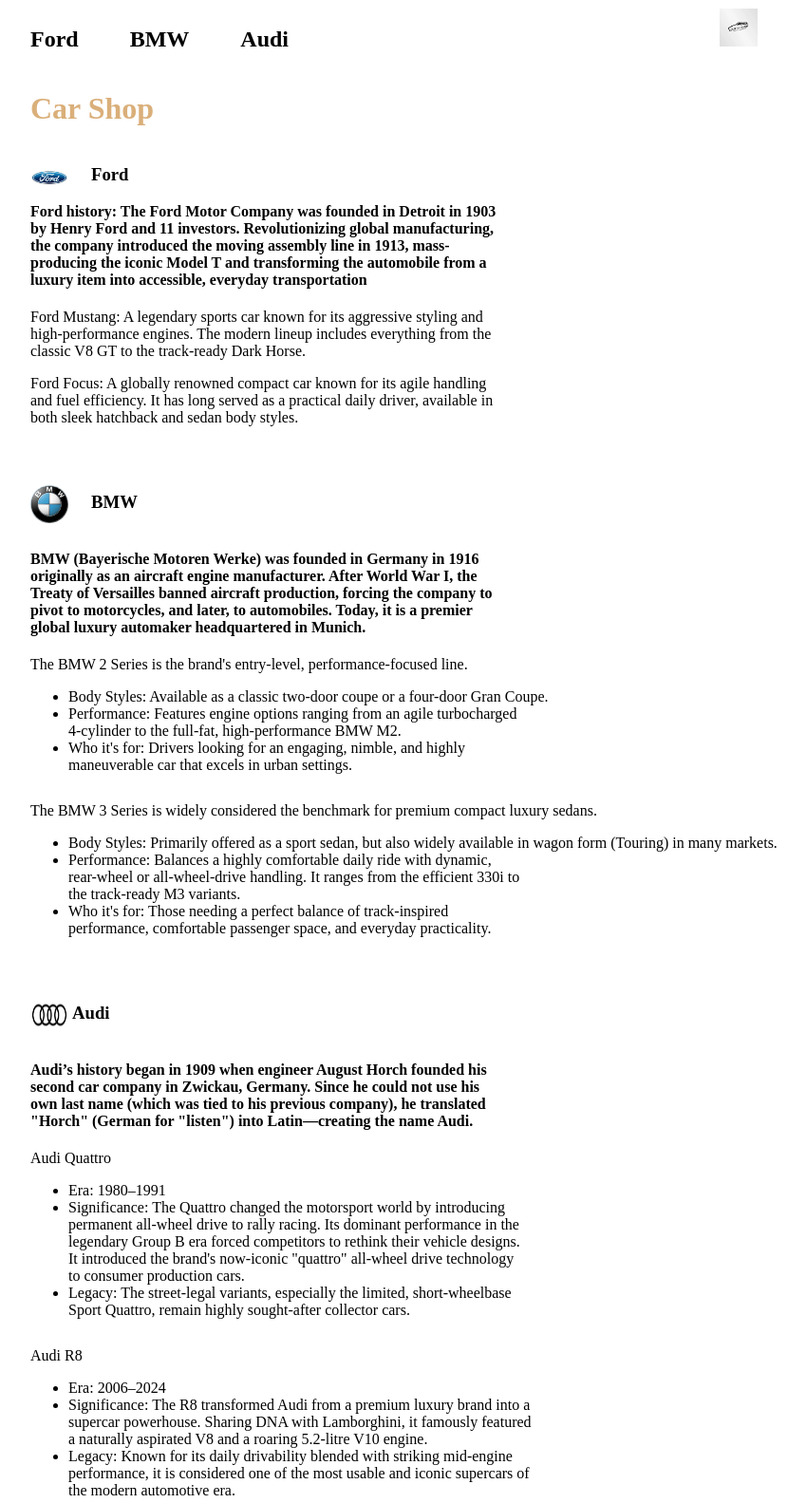
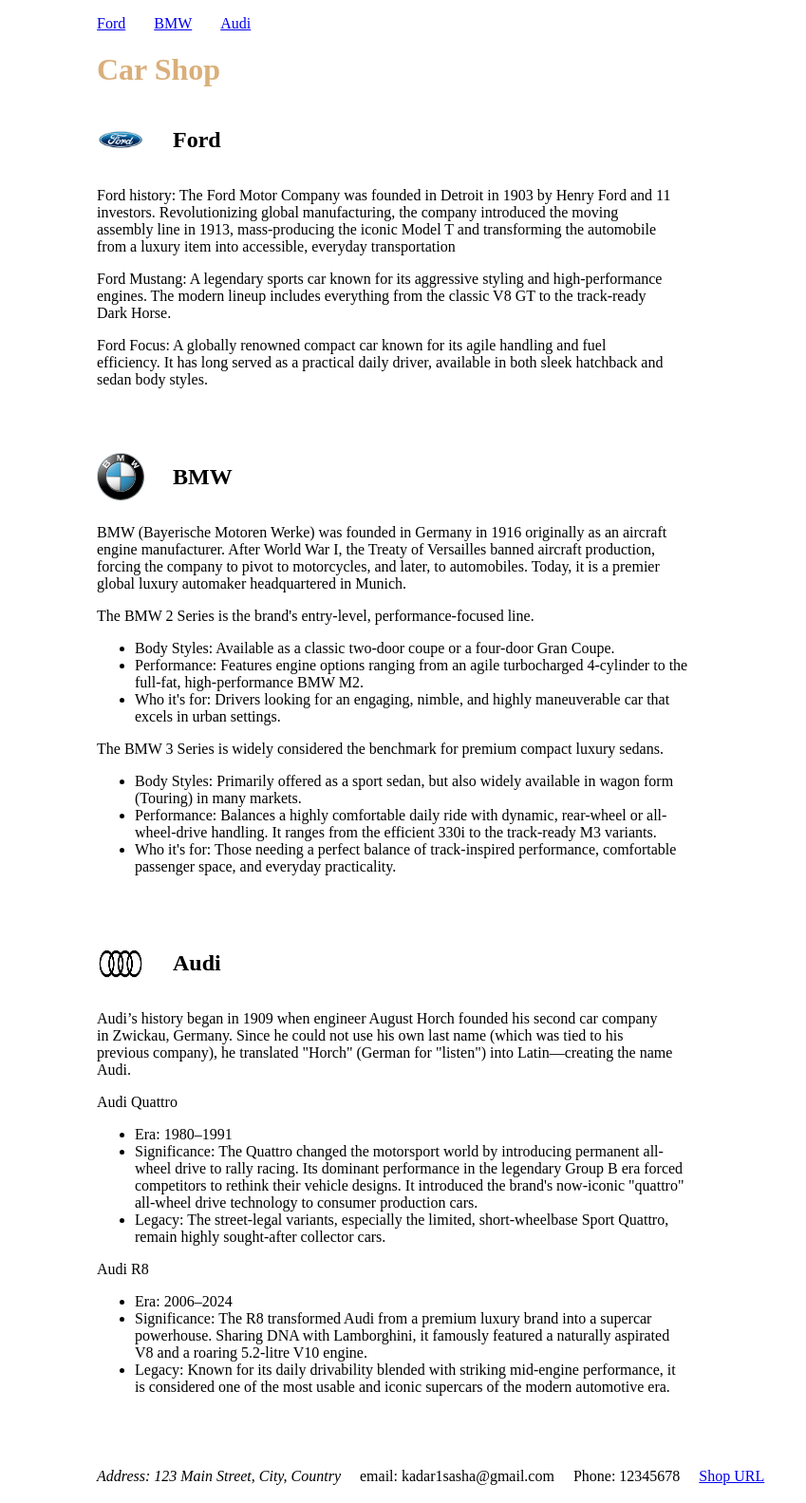
Before and after one commit to KadarKadarSasha/kadar-car-shop, a website: page index.html in a window 1280 px wide. Shown: the top 1583 px of the page at 95% size, without its empty margins (6-855 px from the left). Drawn offline with Linux system fonts and the light colour scheme.

Commit message:
update html and css, move css to assets folder

```diff
--- /dev/null
+++ b/assets/css/style.css
@@ -0,0 +1,55 @@
+* {
+  box-sizing: border-box;
+}
+
+.container {
+  width: 80%;
+  margin-left: 100px;
+}
+
+nav ul {
+  list-style-type: none;
+  display: flex;
+  gap: 30px;
+  padding: 0;
+}
+
+header {
+  margin-left: 100px;
+}
+
+.car-section p {
+  width: 60%;
+}
+
+.car-section li {
+  width: 60%;
+}
+
+.car-section {
+  margin-bottom: 60px;
+}
+
+.ford-title,
+.bmw-title,
+.audi-title {
+  display: flex;
+  align-items: center;
+}
+
+h1 {
+  color: rgb(218, 175, 122);
+}
+
+.car-logo {
+  margin-right: 30px;
+}
+
+.footer-section {
+  display: flex;
+  margin-left: 100px;
+  align-items: center;
+  margin-right: 20px;
+  width: 60%;
+  gap: 20px;
+}
--- a/index.html
+++ b/index.html
@@ -3,69 +3,85 @@
   <head>
     <meta charset="UTF-8" />
     <meta name="viewport" content="width=device-width, initial-scale=1.0" />
-    <title>Document</title>
-    <link rel="stylesheet" href="style.css" />
+    <title>Car Shop</title>
+    <link rel="stylesheet" href="./assets/css/style.css" />
   </head>
   <body>
     <header>
-      <h2 class="ford-text">Ford</h2>
-      <h2 class="BMW-text">BMW</h2>
-      <h2 class="Audi">Audi</h2>
-      <img
-        src="./assets/images/original-533aa6fc96f5a75cbc35e4b1218f9b7d.webp"
-        alt="car-logo"
-      />
+      <nav>
+        <ul>
+          <li><a href="#ford-section">Ford</a></li>
+          <li><a href="#bmw-section">BMW</a></li>
+          <li><a href="#audi-section">Audi</a></li>
+        </ul>
+      </nav>
     </header>
+    <div class="container">
       <main>
         <h1>Car Shop</h1>
-      <section class="ford-section">
+        <section id="ford-section" class="car-section">
+          <div class="ford-title">
             <img
-          class="ford-logo"
+              class="car-logo"
               src="./assets/images/images.jpg"
               alt="ford-logo"
+              width="50"
+              height="50"
             />
-        <h3 style="display: inline-block">Ford</h3>
-        <h4 class="ford-history">
-          Ford history: The Ford Motor Company was founded in Detroit in 1903 by
-          Henry Ford and 11 investors. Revolutionizing global manufacturing, the
-          company introduced the moving assembly line in 1913, mass-producing
-          the iconic Model T and transforming the automobile from a luxury item
-          into accessible, everyday transportation
-        </h4>
-        <p id="ford-mustang-text">
-          Ford Mustang: A legendary sports car known for its aggressive styling
-          and high-performance engines. The modern lineup includes everything
-          from the classic V8 GT to the track-ready Dark Horse.
+            <h2>Ford</h2>
+          </div>
+          <p>
+            Ford history: The Ford Motor Company was founded in Detroit in 1903
+            by Henry Ford and 11 investors. Revolutionizing global
+            manufacturing, the company introduced the moving assembly line in
+            1913, mass-producing the iconic Model T and transforming the
+            automobile from a luxury item into accessible, everyday
+            transportation
           </p>
-        <p id="ford-focus-text">
+          <p>
+            Ford Mustang: A legendary sports car known for its aggressive
+            styling and high-performance engines. The modern lineup includes
+            everything from the classic V8 GT to the track-ready Dark Horse.
+          </p>
+          <p>
             Ford Focus: A globally renowned compact car known for its agile
-          handling and fuel efficiency. It has long served as a practical daily
-          driver, available in both sleek hatchback and sedan body styles.
+            handling and fuel efficiency. It has long served as a practical
+            daily driver, available in both sleek hatchback and sedan body
+            styles.
           </p>
         </section>
-      <section class="bmw-section">
-        <img class="bmw-logo" src="./assets/images/BMW.svg" alt="bmw-logo" />
-        <h3 style="display: inline-block">BMW</h3>
-        <h4 style="width: 40%">
+        <section id="bmw-section" class="car-section">
+          <div class="bmw-title">
+            <img
+              class="car-logo"
+              src="./assets/images/BMW.svg"
+              alt="bmw-logo"
+              width="50"
+              height="50"
+            />
+            <h2>BMW</h2>
+          </div>
+          <p>
             BMW (Bayerische Motoren Werke) was founded in Germany in 1916
-          originally as an aircraft engine manufacturer. After World War I, the
-          Treaty of Versailles banned aircraft production, forcing the company
-          to pivot to motorcycles, and later, to automobiles. Today, it is a
-          premier global luxury automaker headquartered in Munich.
-        </h4>
+            originally as an aircraft engine manufacturer. After World War I,
+            the Treaty of Versailles banned aircraft production, forcing the
+            company to pivot to motorcycles, and later, to automobiles. Today,
+            it is a premier global luxury automaker headquartered in Munich.
+          </p>
           <p>
-          The BMW 2 Series is the brand's entry-level, performance-focused line.
+            The BMW 2 Series is the brand's entry-level, performance-focused
+            line.
           </p>
           <ul>
             <li>
               Body Styles: Available as a classic two-door coupe or a four-door
               Gran Coupe.
             </li>
-          <li style="width: 40%">
+            <li>
               Performance: Features engine options ranging from an agile
               turbocharged 4-cylinder to the full-fat, high-performance BMW M2.
             </li>
-          <li id="bmw-3-text" style="width: 40%">
+            <li>
               Who it's for: Drivers looking for an engaging, nimble, and highly
               maneuverable car that excels in urban settings.
             </li>
@@ -79,44 +95,55 @@
               Body Styles: Primarily offered as a sport sedan, but also widely
               available in wagon form (Touring) in many markets.
             </li>
-          <li style="width: 40%">
-            Performance: Balances a highly comfortable daily ride with dynamic,
-            rear-wheel or all-wheel-drive handling. It ranges from the efficient
-            330i to the track-ready M3 variants.
+            <li>
+              Performance: Balances a highly comfortable daily ride with
+              dynamic, rear-wheel or all-wheel-drive handling. It ranges from
+              the efficient 330i to the track-ready M3 variants.
             </li>
-          <li class="bmw-text" style="width: 40%">
+            <li>
               Who it's for: Those needing a perfect balance of track-inspired
-            performance, comfortable passenger space, and everyday practicality.
+              performance, comfortable passenger space, and everyday
+              practicality.
             </li>
           </ul>
         </section>
-      <section class="audi-section">
-        <img id="audi-logo" src="./assets/images/images.png" alt="audi-logo" />
-        <h3 style="display: inline-block">Audi</h3>
-        <h4 style="width: 40%">
+        <section id="audi-section" class="car-section">
+          <div class="audi-title">
+            <img
+              class="car-logo"
+              src="./assets/images/images.png"
+              alt="audi-logo"
+              width="50"
+              height="50"
+            />
+            <h2>Audi</h2>
+          </div>
+          <p>
             Audi’s history began in 1909 when engineer August Horch founded his
-          second car company in Zwickau, Germany. Since he could not use his own
-          last name (which was tied to his previous company), he translated
-          "Horch" (German for "listen") into Latin—creating the name Audi.
-        </h4>
+            second car company in Zwickau, Germany. Since he could not use his
+            own last name (which was tied to his previous company), he
+            translated "Horch" (German for "listen") into Latin—creating the
+            name Audi.
+          </p>
           <p>Audi Quattro</p>
           <ul>
             <li>Era: 1980–1991</li>
-          <li style="width: 40%">
+            <li>
               Significance: The Quattro changed the motorsport world by
-            introducing permanent all-wheel drive to rally racing. Its dominant
-            performance in the legendary Group B era forced competitors to
-            rethink their vehicle designs. It introduced the brand's now-iconic
-            "quattro" all-wheel drive technology to consumer production cars.
+              introducing permanent all-wheel drive to rally racing. Its
+              dominant performance in the legendary Group B era forced
+              competitors to rethink their vehicle designs. It introduced the
+              brand's now-iconic "quattro" all-wheel drive technology to
+              consumer production cars.
             </li>
-          <li class="audi-text">
+            <li>
               Legacy: The street-legal variants, especially the limited,
-            short-wheelbase Sport Quattro, remain highly sought-after collector
-            cars.
+              short-wheelbase Sport Quattro, remain highly sought-after
+              collector cars.
             </li>
           </ul>
           <p>Audi R8</p>
-        <ul id="audi-li">
+          <ul>
             <li>Era: 2006–2024</li>
             <li>
               Significance: The R8 transformed Audi from a premium luxury brand
@@ -124,23 +151,22 @@
               famously featured a naturally aspirated V8 and a roaring 5.2-litre
               V10 engine.
             </li>
-          <li style="margin-bottom: 50px">
+            <li>
               Legacy: Known for its daily drivability blended with striking
-            mid-engine performance, it is considered one of the most usable and
-            iconic supercars of the modern automotive era.
+              mid-engine performance, it is considered one of the most usable
+              and iconic supercars of the modern automotive era.
             </li>
           </ul>
         </section>
       </main>
+    </div>
     <footer>
-      <p id="footer-address">Main address: Pupkina street 21</p>
-
-      <div class="email-phone">
+      <div class="footer-section">
+        <address>Address: 123 Main Street, City, Country</address>
         <p>email: kadar1sasha@gmail.com</p>
-        <p>Phone: asdad</p>
+        <p>Phone: 12345678</p>
+        <a href="#">Shop URL</a>
       </div>
-
-      <a href="#">Shop URL</a>
     </footer>
   </body>
 </html>
--- a/style.css
+++ /dev/null
@@ -1,91 +0,0 @@
-.ford-text {
-  display: inline-block;
-  margin-left: 30px;
-  margin-right: 50px;
-}
-
-.BMW-text {
-  display: inline-block;
-  margin-right: 50px;
-}
-
-.Audi {
-  display: inline-block;
-  margin-right: 450px;
-}
-
-img {
-  width: 40px;
-  height: 40px;
-}
-
-h1 {
-  color: rgb(218, 175, 122);
-  margin-left: 30px;
-}
-
-.ford-logo {
-  margin-right: 20px;
-  vertical-align: middle;
-}
-
-.ford-history {
-  margin-top: 0px;
-  width: 40%;
-}
-
-.ford-section,
-.bmw-section,
-.audi-section {
-  margin-left: 30px;
-}
-
-#ford-mustang-text {
-  width: 40%;
-}
-
-#ford-focus-text {
-  width: 40%;
-  margin-bottom: 50px;
-}
-
-.bmw-logo {
-  margin-right: 20px;
-  vertical-align: middle;
-}
-
-#bmw-3-text {
-  margin-bottom: 30px;
-}
-
-.bmw-text {
-  margin-bottom: 50px;
-}
-
-#audi-logo {
-  vertical-align: middle;
-}
-
-.audi-text {
-  margin-bottom: 30px;
-  width: 40%;
-}
-#audi-li {
-  width: 40%;
-}
-
-#footer-address {
-  margin-right: 30px;
-  display: inline-block;
-}
-
-.email-phone {
-  display: inline-block;
-  margin-left: 30px;
-  margin-right: 30px;
-  vertical-align: top;
-}
-
-footer {
-  margin-left: 30px;
-}
```
Lines whose indentation alone changed are shown as unchanged.
